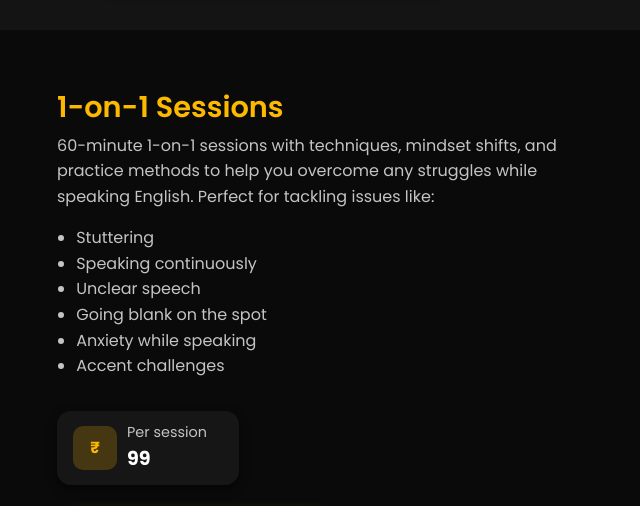
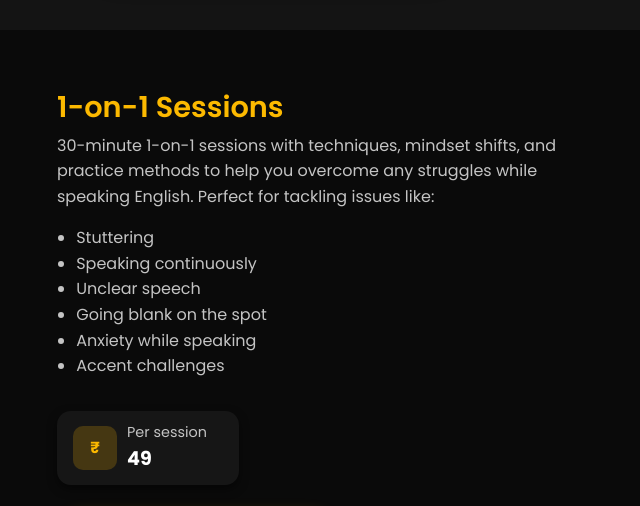
Before and after one commit to talkwithpk/talkwithpk, a plain HTML site: page index.html in a window 1280 px wide. Shown: the part 1060-1566 px from the top of the page, 45-685 px from the left. Drawn offline with nearby package versions, Linux system fonts and the light colour scheme.

Commit message:
Update index.html

```diff
--- a/index.html
+++ b/index.html
@@ -340,7 +340,7 @@ box-shadow: 0 0 20px rgba(252, 185, 0, 0.6);
         <div class="reveal">
           <h2 class="section-title d-none d-md-block">1-on-1 Sessions</h2>
           <p  style="color: (--text-muted) !important;">
-            60-minute 1-on-1 sessions with techniques, mindset shifts, and practice methods to help you overcome any struggles while speaking English. Perfect for tackling issues like:
+            30-minute 1-on-1 sessions with techniques, mindset shifts, and practice methods to help you overcome any struggles while speaking English. Perfect for tackling issues like:
           </p>
           <ul style="padding-left: 1.2rem; margin-top: 0.5rem;color: var(--text-muted) !important;">
             <li>Stuttering</li>
@@ -354,7 +354,7 @@ box-shadow: 0 0 20px rgba(252, 185, 0, 0.6);
           <div style="width:44px;height:44px;border-radius:10px;background:rgba(252,185,0,0.2);display:flex;align-items:center;justify-content:center;font-weight:800;color:var(--gold)">₹</div>
             <div>
               <div style="font-size:0.9rem;color:var(--text-muted)">Per session</div>
-              <div style="font-weight:700;font-size:1.2rem;color:#fff;">99</div>
+              <div style="font-weight:700;font-size:1.2rem;color:#fff;">49</div>
             </div>
           </div>
           <div>
```
